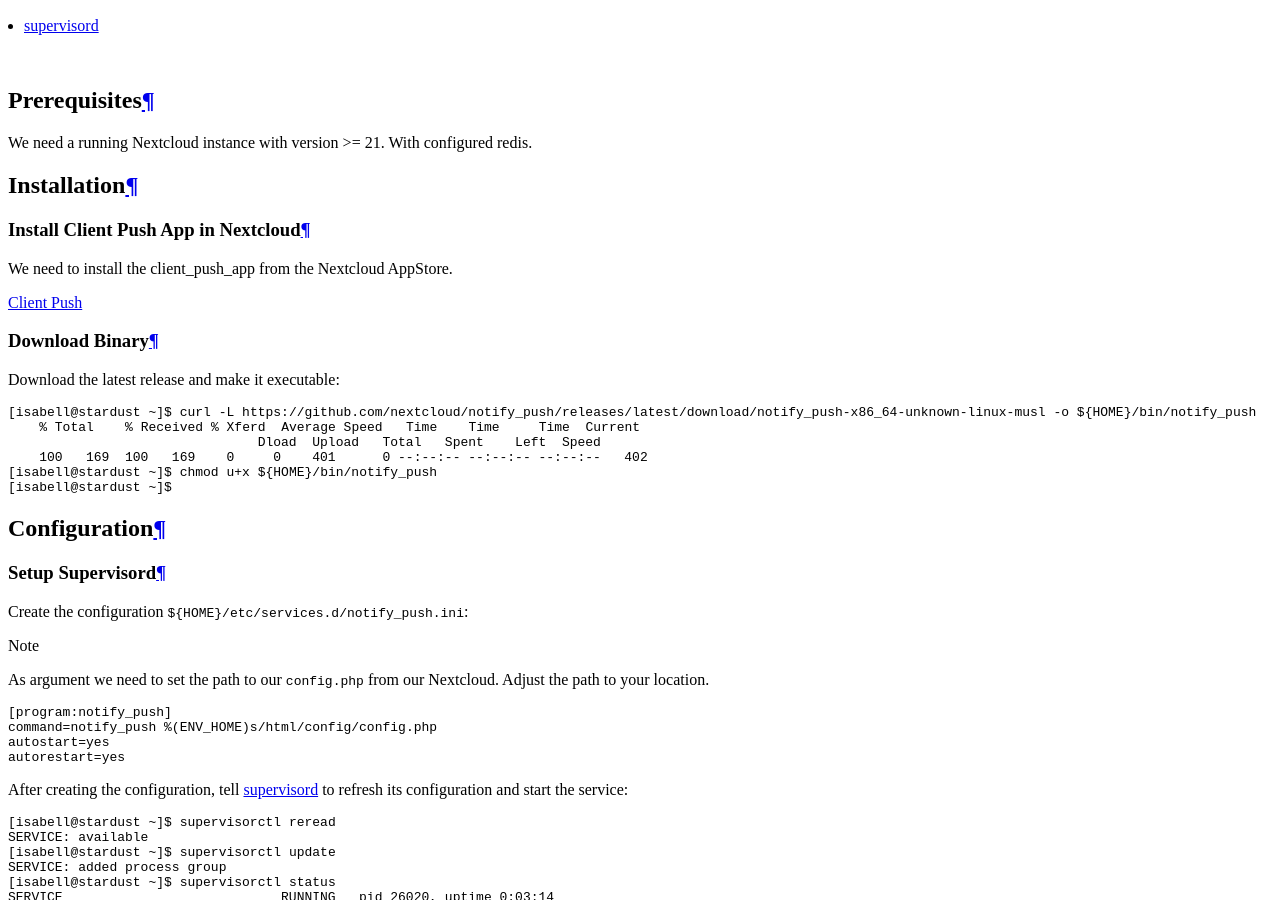
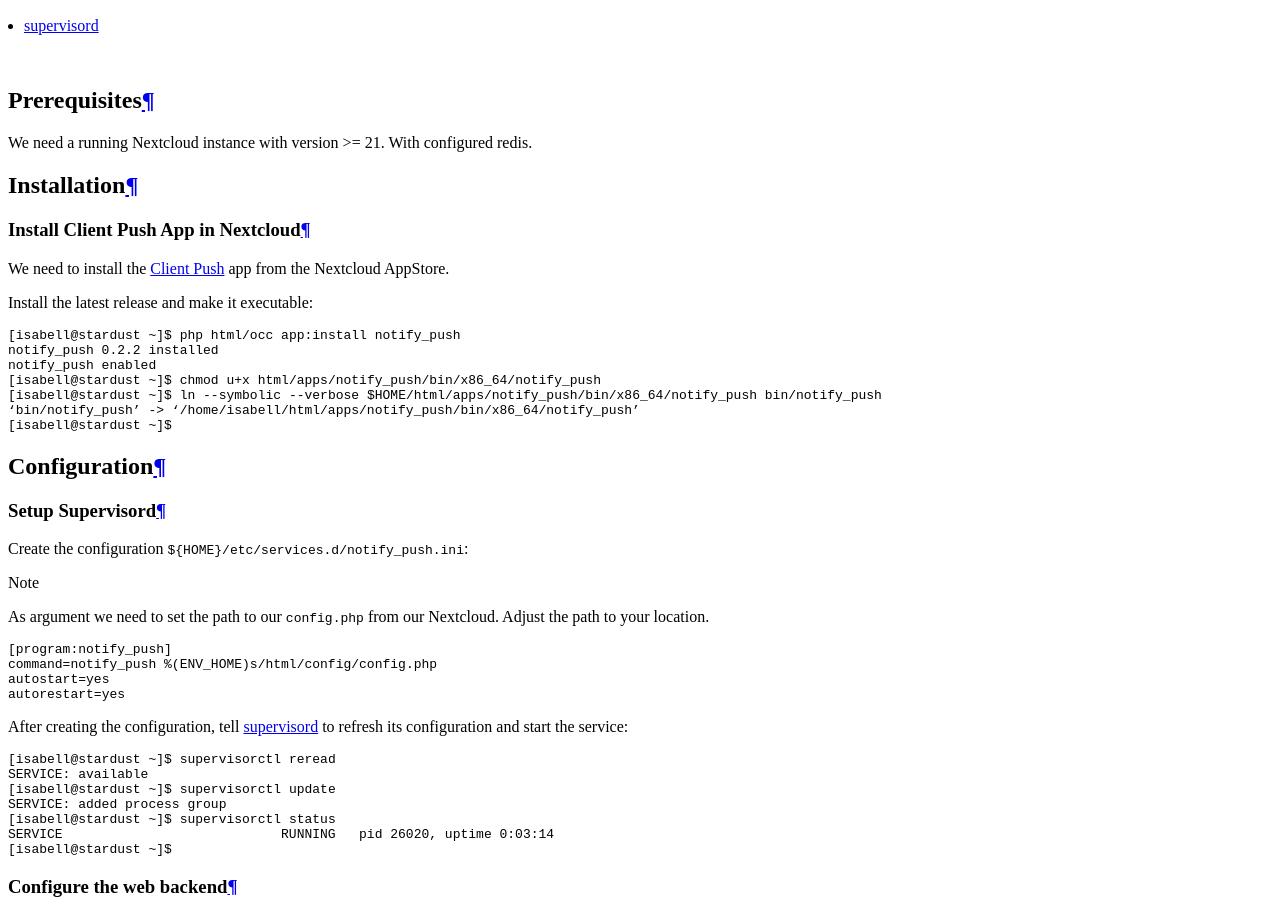
Before and after one commit to Uberspace/lab, a Sphinx documentation site: the page built from source/guide_notify_push.rst, in a window 1280 px wide and 900 px high, scrolled down 4812 px. Built offline with Sphinx 7.4.7 and the Read the Docs theme 2.0.0, drawn with Linux system fonts in a browser that asks for light colours.

Commit message:
Update source/guide_notify_push.rst
Co-authored-by: EV21 <EV21@users.noreply.github.com>

```diff
--- a/source/guide_notify_push.rst
+++ b/source/guide_notify_push.rst
@@ -44,21 +44,18 @@
 
 Install Client Push App in Nextcloud
 ------------------------------------
-We need to install the client_push_app from the Nextcloud AppStore.
+We need to install the `Client Push`_ app from the Nextcloud AppStore.
 
-`Client Push`_
-
-Download Binary
----------------
-Download the latest release and make it executable:
+Install the latest release and make it executable:
 
 .. code-block:: console
 
-    [isabell@stardust ~]$ curl -L https://github.com/nextcloud/notify_push/releases/latest/download/notify_push-x86_64-unknown-linux-musl -o ${HOME}/bin/notify_push
-        % Total    % Received % Xferd  Average Speed   Time    Time     Time  Current
-                                    Dload  Upload   Total   Spent    Left  Speed
-        100   169  100   169    0     0    401      0 --:--:-- --:--:-- --:--:--   402
-    [isabell@stardust ~]$ chmod u+x ${HOME}/bin/notify_push
+    [isabell@stardust ~]$ php html/occ app:install notify_push
+    notify_push 0.2.2 installed
+    notify_push enabled
+    [isabell@stardust ~]$ chmod u+x html/apps/notify_push/bin/x86_64/notify_push
+    [isabell@stardust ~]$ ln --symbolic --verbose $HOME/html/apps/notify_push/bin/x86_64/notify_push bin/notify_push
+    ‘bin/notify_push’ -> ‘/home/isabell/html/apps/notify_push/bin/x86_64/notify_push’
     [isabell@stardust ~]$
 
 
```
